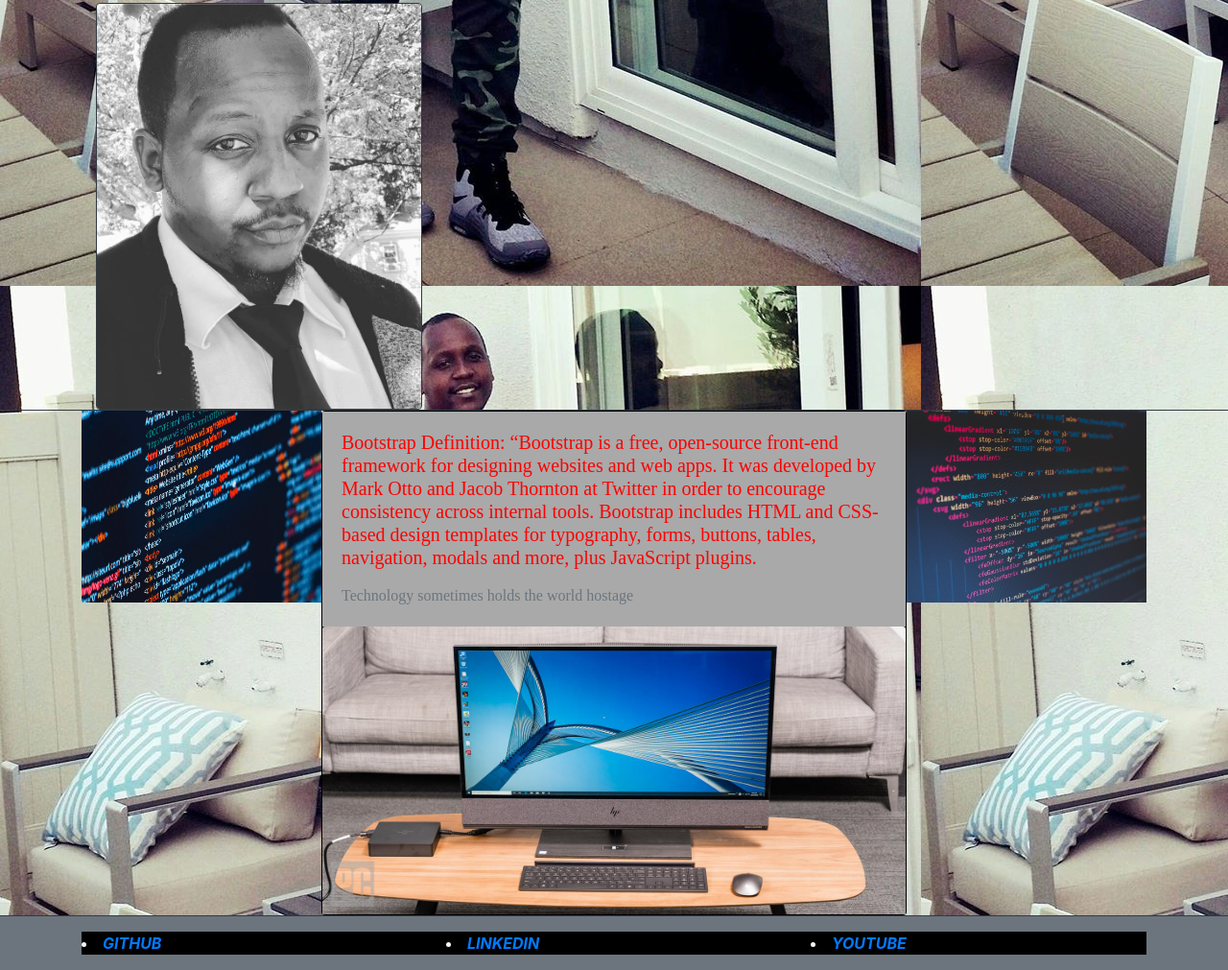
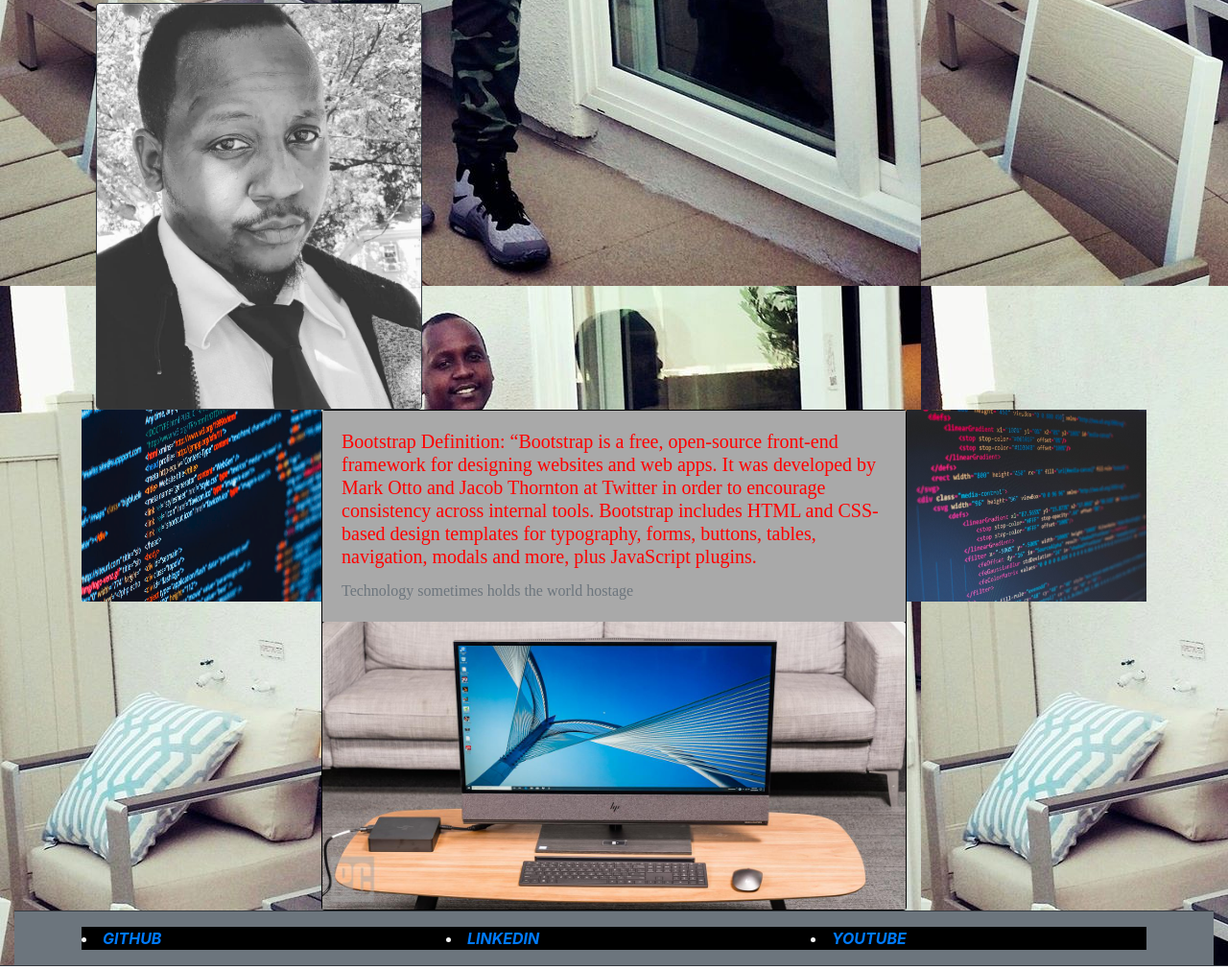
Before and after one commit to Bremah-mvp/Responsive-Portfolio, a plain HTML site: page index.html in a window 1280 px wide. Shown: the part 662-1673 px from the top of the page at 96% size. Drawn offline with nearby package versions, Linux system fonts and the light colour scheme.

Commit message:
i updated index.html

```diff
--- a/index.html
+++ b/index.html
@@ -64,7 +64,8 @@
                                             accomplish a
                                             common
                                             goal. A strong
-                                        perseverance to solve problems and do everything with excellence. Always keeping
+                                            perseverance to solve problems and do everything with excellence. Always
+                                            keeping
                                             up
                                             to
                                             date
@@ -73,7 +74,8 @@
                                             technologies in order to create modern and intuitive web applications.
 
                                         </p>
-                                    <p> I’ve always sought out opportunities and challenges that are meaningful to me.
+                                        <p> I’ve always sought out opportunities and challenges that are meaningful to
+                                            me.
                                             Although
                                             my
                                             professional
@@ -90,7 +92,8 @@
                                             love
                                             for
                                             making
-                                        things, and my mission-driven work ethic to literally change the world. That's
+                                            things, and my mission-driven work ethic to literally change the world.
+                                            That's
                                             why
                                             I’m
                                             excited to
@@ -108,14 +111,13 @@
         <section>
             <div class="container">
                 <div class="col-sm-4">
-                <img class="mw-100 mh-100 border border-dark rounded" src="bremah.jpg" />
+                    <img class="mw-100 mh-100 border border-dark rounded" src="bremah.jpg" alt="wonderful time" />
                 </div>
             </div>
         </section>
 
 
-    </div>
-    </div>
+
 
         <section>
             <div class="container">
@@ -132,16 +134,22 @@
             <div class="card bg-gradient-primary">
                 <div class="card-body">
                     <h5 class="card-title">Bootstrap
-                Definition: “Bootstrap is a free, open-source front-end framework for designing websites and web apps.
-                It was developed by Mark Otto and Jacob Thornton at Twitter in order to encourage consistency across
-                internal tools. Bootstrap includes HTML and CSS-based design templates for typography, forms, buttons,
+                        Definition: “Bootstrap is a free, open-source front-end framework for designing websites and web
+                        apps.
+                        It was developed by Mark Otto and Jacob Thornton at Twitter in order to encourage consistency
+                        across
+                        internal tools. Bootstrap includes HTML and CSS-based design templates for typography, forms,
+                        buttons,
                         tables, navigation, modals and more, plus JavaScript plugins.</h5>
-            <p class="card-text">
+                    <div class="card-text">
 
-            <p class="card-text">
+                    <div class="card-text">
                         <large class="text-muted">Technology sometimes holds the world hostage</large>
-            </p>
+
                 </div>
+            </div>
+                </div>
+               <div>
                 <img src="./pc.jpg" class="card-img-top" height="300" alt="...">
             </div>
         </section>
@@ -153,24 +161,24 @@
                 <div class="footer-body">
                     <div class="row">
                         <div class="col-md-4">
-                        <li><a class="css-is-deranged" href="https://github.com/Bremah-mvp">GITHUB</a>
+                            <a class="css-is-deranged" href="https://github.com/Bremah-mvp"><li>GITHUB</a>
                             </li>
                         </div>
                         <div class="col-md-4">
-                        <li><a class="css-is-deranged"
-                            href="https://www.linkedin.com/in/bremah-lwanga-99b09988/">LINKEDIN</a>
+                            <a class="css-is-deranged"
+                                    href="https://www.linkedin.com/in/bremah-lwanga-99b09988/"><li>LINKEDIN</a>
                             </li>
                         </div>
                         <div class="col-md-4">
-                        <li><a class="css-is-deranged"
-                                href="https://www.youtube.com/channel/UCI4fZAKKvrcAK-nicatxOYQ/featured">YOUTUBE</a>
+                            <a class="css-is-deranged"
+                                    href="https://www.youtube.com/channel/UCI4fZAKKvrcAK-nicatxOYQ/featured"><li>YOUTUBE</a>
                             </li>
 
                         </div>
                     </div>
                 </div>
             </div>
-        </div>
+
         </footer>
 
 
```
Lines whose indentation alone changed are shown as unchanged.
